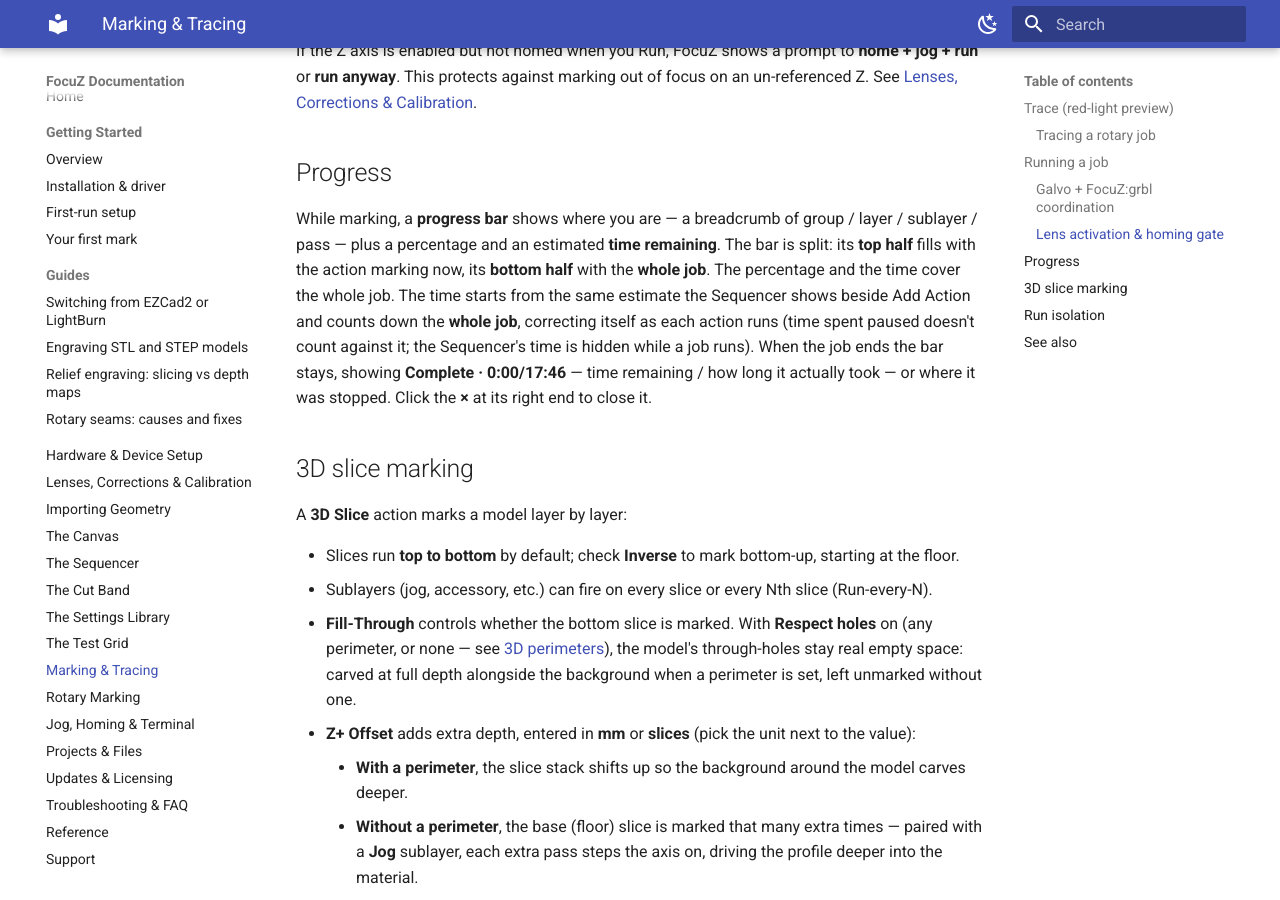
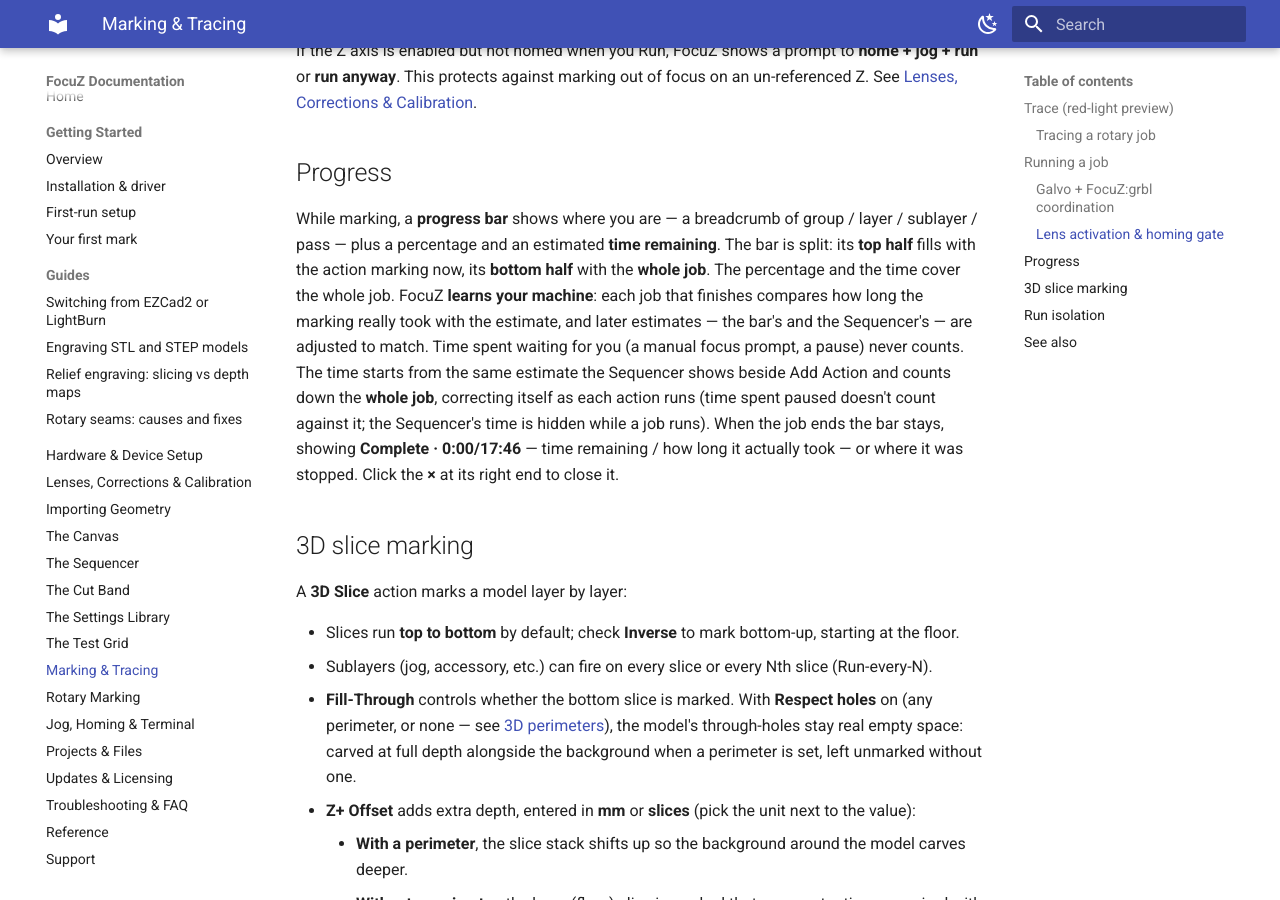
Before and after one commit to Lokahi-Shop/focuz-docs, an MkDocs documentation site: the page built from docs/marking-tracing.md, in a window 1280 px wide and 900 px high, scrolled down 2004 px. Built offline with MkDocs 1.6.1 and Material for MkDocs 9.7.7, drawn with Linux system fonts in a browser that asks for light colours.

Commit message:
Time estimates learn the machine
Co-Authored-By: Claude Opus 5.5 <noreply@anthropic.com>

```diff
--- a/docs/marking-tracing.md
+++ b/docs/marking-tracing.md
@@ -76,7 +76,9 @@ If the Z axis is enabled but not homed when you Run, FocuZ shows a prompt to **h
 While marking, a **progress bar** shows where you are — a breadcrumb of group / layer / sublayer / pass —
 plus a percentage and an estimated **time remaining**. The bar is split: its **top half** fills
 with the action marking now, its **bottom half** with the **whole job**. The percentage and the time cover the
-whole job. The time starts from the same estimate the Sequencer
+whole job. FocuZ **learns your machine**: each job that finishes compares how long the marking really took with
+the estimate, and later estimates — the bar's and the Sequencer's — are adjusted to match. Time spent waiting
+for you (a manual focus prompt, a pause) never counts. The time starts from the same estimate the Sequencer
 shows beside Add Action and counts down the **whole job**, correcting itself as each action runs (time spent
 paused doesn't count against it; the Sequencer's time is hidden while a job runs). When the job ends the bar stays, showing **Complete · 0:00/17:46** — time remaining / how long it
 actually took — or where it was stopped. Click the **×** at its right end to close it.
```
